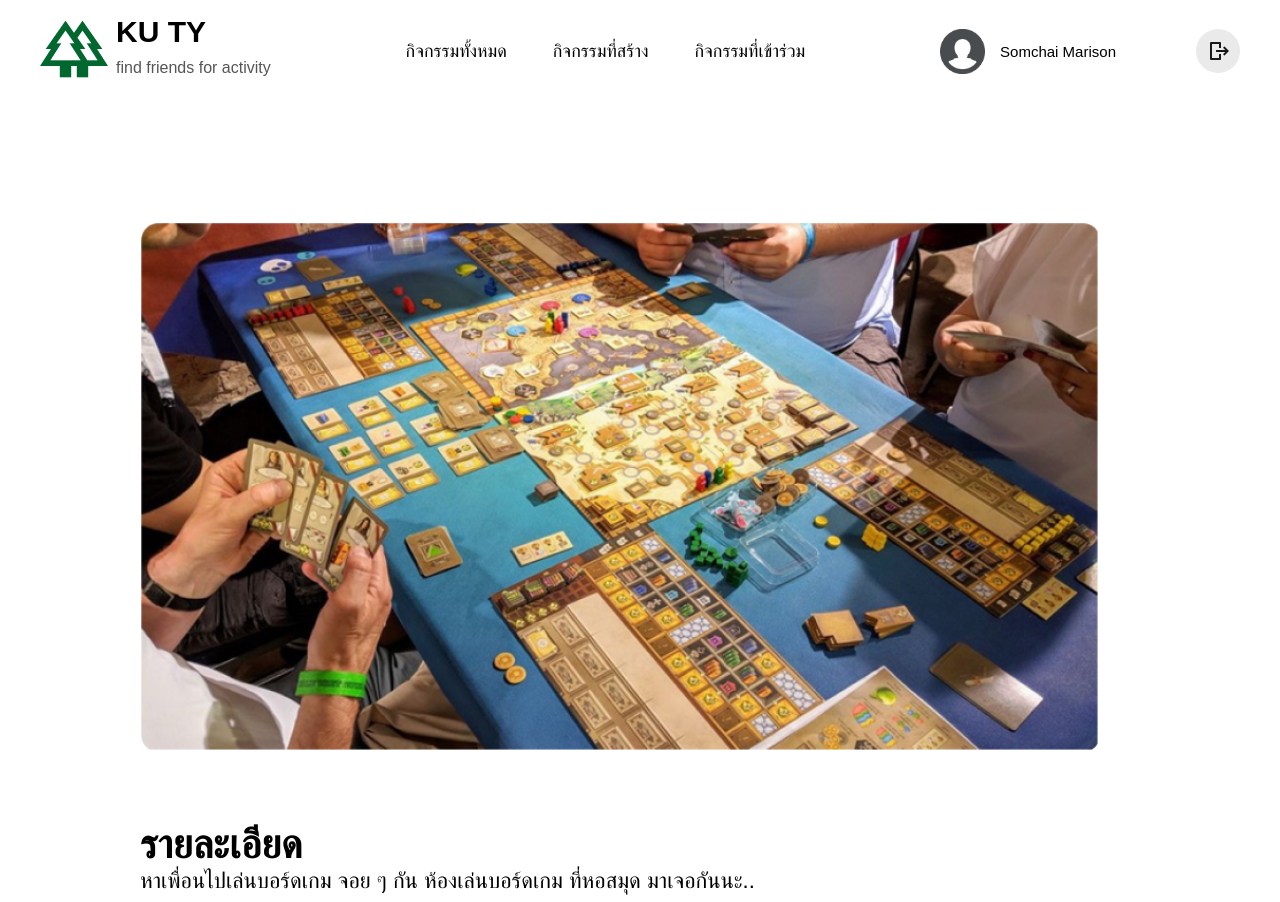
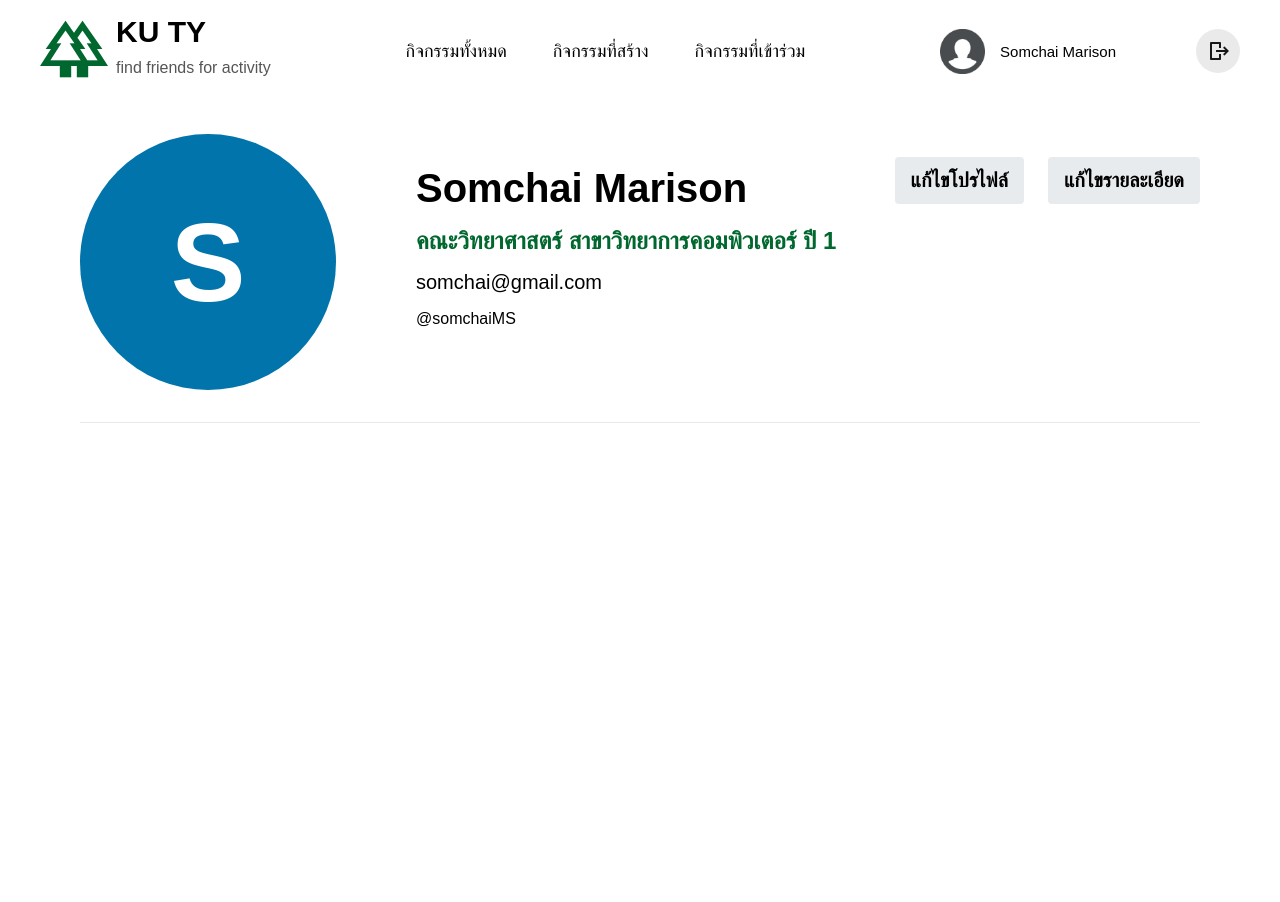
Before and after one commit to peth02/472-S-KU_TY_Frontend-6510405415, a Next.js app: page /profile in a window 1280 px wide. Built offline with nearby package versions, Linux system fonts and the light colour scheme.

Commit message:
Create Profile UI Page

```diff
--- a/app/profile/page.js
+++ b/app/profile/page.js
@@ -3,28 +3,35 @@ import styles from "./page.module.css";
 
 export default function Profile() {
   return (
-    <div className={styles.page}>
-      <div className={styles["event-detail-container"]}>
-        <div className={styles["event-detail-picture"]}>
-          <Image
-            src="/images/default-event-picture.png"
-            layout="responsive"
-            width={100}
-            height={100}
-            alt="Event picture"
-          />
+    <div className={styles.profileContainer}>
+      {/* Profile Header */}
+      <div className={styles.profileHeader}>
+        {/* Profile Avatar */}
+        <div className={styles.profileAvatar}>
+          <span className={styles.avatarText}>S</span>
         </div>
 
-        <div className={styles["event-detail"]}></div>
+        {/* Profile Info */}
+        <div className={styles.profileInfo}>
+          <div className={styles.profileHeaderContent}>
+            <div className={styles.profileNameRow}>
+              <h1 className={styles.profileName}>Somchai Marison</h1>
+            </div>
+            <div className={styles.profileButtonRow}>
+              <button className={styles.profileGreyButton}>แก้ไขโปรไฟล์</button>
+              <button className={styles.profileGreyButton}>
+                แก้ไขรายละเอียด
+              </button>
+            </div>
+          </div>
+          <p className={styles.profileFaculty}>
+            คณะวิทยาศาสตร์ สาขาวิทยาการคอมพิวเตอร์ ปี 1
+          </p>
+          <p className={styles.profileEmail}>somchai@gmail.com</p>
+          <p className={styles.profileDetails}>@somchaiMS</p>
+        </div>
       </div>
-
-      <div className={styles["event-description"]}>
-        <p style={{ fontWeight: "bold", fontSize: 40 }}>รายละเอียด</p>
-        <p style={{ fontSize: 22 }}>
-          หาเพื่อนไปเล่นบอร์ดเกม จอย ๆ กัน ห้องเล่นบอร์ดเกม ที่หอสมุด
-          มาเจอกันนะ..
-        </p>
-      </div>
+      <hr className={styles.profileDivider} />
     </div>
   );
 }
--- a/app/profile/page.module.css
+++ b/app/profile/page.module.css
@@ -7,16 +7,102 @@
     color: black;
   }
 
-  .event-detail-container{
-    margin-top: 120px;
-    margin-left: 140px;
+  .profileContainer {
+    width: 100%;
+    min-height: 100vh;
+    background-color: white;
+    padding-top: 2rem;
+    padding-bottom: 2rem;
+    padding-left: 5rem;
+    padding-right: 5rem;
   }
 
-  .event-description{
-    margin-left: 140px;
+  .profileHeader {
+    display: flex;
+    /* align-items: center; */
+    gap: 5rem;
+    margin-bottom: 2rem;
   }
 
-  .event-detail-picture{
-    width: 960px;
-    height: 600px;
+  .profileAvatar {
+    width: 16rem;
+    height: 16rem;
+    background-color: #0074AB; /* Tailwind's blue-600 */
+    border-radius: 50%;
+    display: flex;
+    align-items: center;
+    justify-content: center;
   }
+
+  .avatarText {
+    color: white;
+    font-size: 7rem; /* Tailwind's text-4xl */
+    font-weight: bold;
+  }
+
+  .profileInfo {
+    flex: 1;
+  }
+
+  .profileHeaderContent {
+    display: flex;
+    justify-content: space-between;
+    width: 100%;
+  }
+
+  .profileNameRow {
+    display: flex;
+    align-items: center;
+    gap: 1rem;
+  }
+
+  .profileButtonRow {
+    display: flex;
+    align-items: center;
+    gap: 1rem;
+  }
+
+  .profileName {
+    padding-top: 2rem;
+    font-size: 2.5rem; /* Tailwind's text-2xl */
+    font-weight: bold;
+    margin-bottom: 1rem;
+  }
+
+  .profileFaculty {
+    color: #00672E; /* Tailwind's green-700 */
+    margin-bottom: 1rem;
+    font-size: 1.5rem;
+    font-weight: bold;
+  }
+
+  .profileEmail {
+    color: #000000; /* Tailwind's green-700 */
+    margin-bottom: 1rem;
+    font-size: 1.25rem;
+  }
+
+  .profileDetail {
+    color: #000000; /* Tailwind's green-700 */
+    margin-bottom: 1rem;
+    font-size: 1rem;
+  }
+
+  .profileGreyButton {
+    border: none;
+    padding: 0.75rem 1rem;
+    margin-left: 0.5rem;
+    border: none;
+    border-radius: 4px;
+    background-color: rgba(138, 153, 168, 0.2);
+    font-size: 20px;
+    font-weight: bold;
+    cursor: pointer;
+  }
+
+  .profileDivider {
+    border: 0;
+    height: 1px;
+    background: #E9E9E9; /* Tailwind's gray-200 */
+    margin: 2rem 0;
+  }
```
